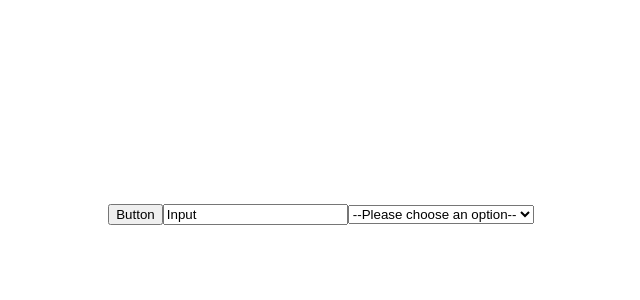
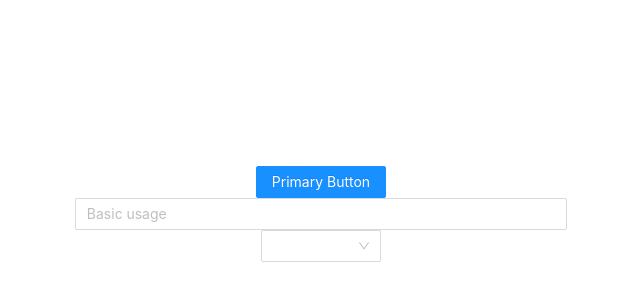
Before and after one commit to altrusl/ui-kit-test, a Vue app: page / in a window 1280 px wide. Shown: the part 186-486 px from the top of the page, without its empty margins (319-959 px from the left). Built offline with nearby package versions, Linux system fonts and the light colour scheme.

Commit message:
Initial commit

```diff
--- a/package.json
+++ b/package.json
@@ -9,10 +9,12 @@
     "preview": "vite preview"
   },
   "dependencies": {
+    "ant-design-vue": "^3.2.20",
     "vue": "^3.2.47"
   },
   "devDependencies": {
     "@vitejs/plugin-vue": "^4.1.0",
+    "@vue/cli-plugin-babel": "^5.0.8",
     "vite": "^4.3.9"
   }
 }
--- a/src/App.vue
+++ b/src/App.vue
@@ -2,15 +2,20 @@
 </script>
 
 <template>
-  <button>Button</button>
+  <a-button type="primary">Primary Button</a-button>
 
-  <input type="text" value="Input" />
+  <a-input v-model:value="value" placeholder="Basic usage" />
 
-  <select name="pets" id="pet-select">
-    <option value="">--Please choose an option--</option>
-    <option value="dog">Dog</option>
-    <option value="cat">Cat</option>
-</select>
+  <a-select
+      ref="select"
+      v-model:value="value1"
+      style="width: 120px"
+    >
+      <a-select-option value="jack">Jack</a-select-option>
+      <a-select-option value="lucy">Lucy</a-select-option>
+      <a-select-option value="disabled" disabled>Disabled</a-select-option>
+      <a-select-option value="Yiminghe">yiminghe</a-select-option>
+    </a-select>
 </template>
 
 <style scoped>
--- a/src/main.js
+++ b/src/main.js
@@ -1,5 +1,8 @@
 import { createApp } from 'vue'
 import './style.css'
 import App from './App.vue'
+import Antd from 'ant-design-vue';
+import 'ant-design-vue/dist/antd.css';
 
-createApp(App).mount('#app')
+const app = createApp(App).use(Antd);
+app.mount("#app");
```
Also changed, not shown: 1 other file (tests, documents, lock files or other folders).
